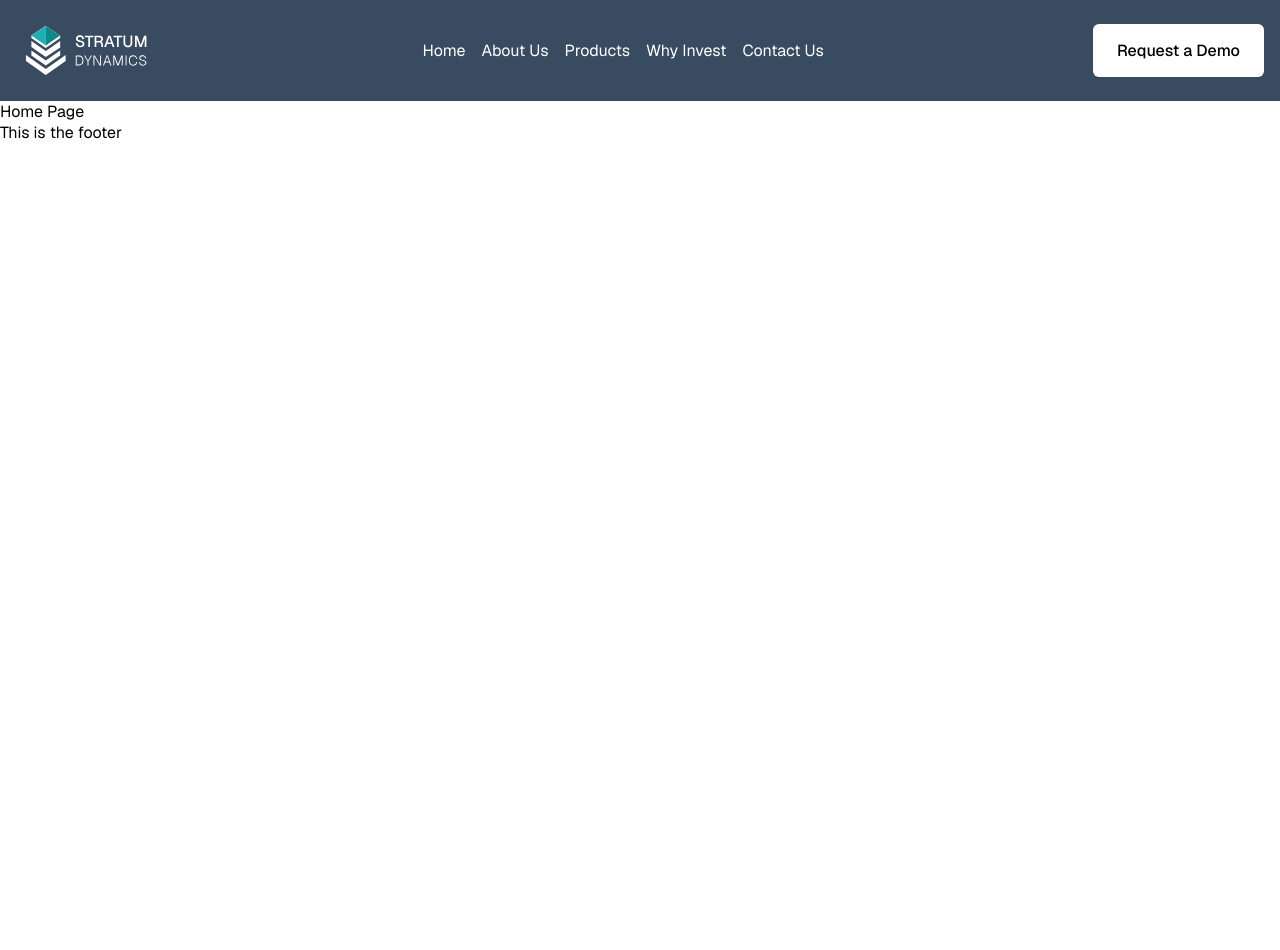
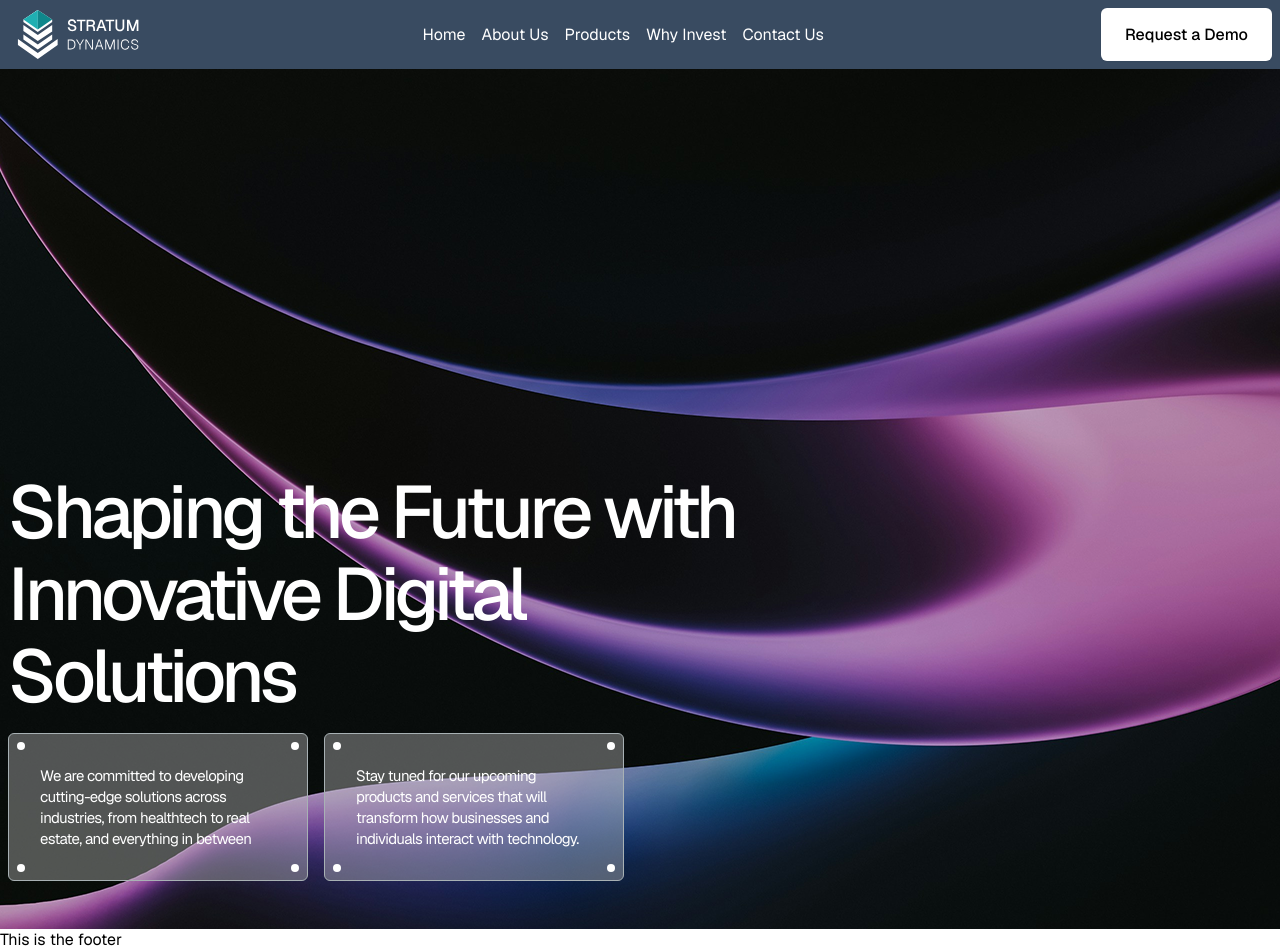
Before and after one commit to Kaeyz/stratum-dynamics, a Next.js app: page / in a window 1280 px wide. Before the commit the page ends 800 px from the top, so only its background shows below. Built offline with nearby package versions, Linux system fonts and the light colour scheme.

Commit message:
completed hom banner

```diff
--- a/src/app/layout.tsx
+++ b/src/app/layout.tsx
@@ -1,23 +1,18 @@
-import { Header } from "@/components/layouts/header";
 import "@/theme/globals.css";
 import type { Metadata } from "next";
-import { Geist, Geist_Mono } from "next/font/google";
+import { Geist } from "next/font/google";
 import React from "react";
 import { Footer } from "@/components/layouts/footer";
+import { Header } from "@/components/layouts/header";
 
-const geistSans = Geist({
-  variable: "--font-geist-sans",
-  subsets: ["latin"],
-});
-
-const geistMono = Geist_Mono({
-  variable: "--font-geist-mono",
+const geistRegular = Geist({
+  variable: "--font-geist-regular",
   subsets: ["latin"],
 });
 
 export const metadata: Metadata = {
-  title: "Create Next App",
-  description: "Generated by create next app",
+  title: "Stratum",
+  description: "Stratum Dynamics",
 };
 
 export default function RootLayout({
@@ -27,7 +22,7 @@ export default function RootLayout({
 }>) {
   return (
     <html lang="en">
-      <body className={`${geistSans.variable} ${geistMono.variable} antialiased`}>
+      <body className={`${geistRegular.variable} antialiased`}>
         <div className="m-auto w-full md:max-w-screen-xl">
           <Header />
           {children}
--- a/src/app/page.tsx
+++ b/src/app/page.tsx
@@ -1,10 +1,11 @@
 import React from "react";
+import { HomeBanner } from "@/components/homepage/home-banner";
 
 export default function Home() {
   return (
     <div>
       <main>
-        <p>Home Page</p>
+        <HomeBanner />
       </main>
     </div>
   );
--- /dev/null
+++ b/src/components/homepage/home-banner.tsx
@@ -0,0 +1,39 @@
+import React from "react";
+
+const renderBannerItem = (text: string) => {
+  return (
+    <div className="relative grid h-[148px] w-[300px] items-center justify-center rounded-md border border-cadet_gray bg-light_gray">
+      {/* Dots */}
+      <span className="absolute left-2 top-2 h-2 w-2 rounded-full bg-white" />
+      <span className="absolute right-2 top-2 h-2 w-2 rounded-full bg-white" />
+      <span className="absolute bottom-2 left-2 h-2 w-2 rounded-full bg-white" />
+      <span className="absolute bottom-2 right-2 h-2 w-2 rounded-full bg-white" />
+
+      <p className="h-[84px] w-[236px] text-[15px] leading-21 -tracking-tight_sm text-white">
+        {text}
+      </p>
+    </div>
+  );
+};
+
+export const HomeBanner = () => {
+  return (
+    <div className="bg-[url('/img/home_banner.png')] bg-cover bg-center md:h-[53.75rem]">
+      <div className="app_container grid h-full items-end justify-center pb-12 pt-16 md:justify-start">
+        <div className="grid max-w-screen-sm gap-4 md:max-w-[800px]">
+          <h2 className="text-wrap text-center text-white md:text-start">
+            Shaping the Future with Innovative Digital Solutions
+          </h2>
+          <div className="grid justify-center gap-4 md:flex md:justify-start">
+            {renderBannerItem(
+              "We are committed to developing cutting-edge solutions across industries, from healthtech to real estate, and everything in between"
+            )}
+            {renderBannerItem(
+              "Stay tuned for our upcoming products and services that will transform how businesses and individuals interact with technology."
+            )}
+          </div>
+        </div>
+      </div>
+    </div>
+  );
+};
--- a/src/components/layouts/header/desktop-header.tsx
+++ b/src/components/layouts/header/desktop-header.tsx
@@ -11,7 +11,7 @@ type DesktopHeaderProps = {
 export const DesktopHeader = (props: DesktopHeaderProps) => {
   const { navData } = props;
   return (
-    <div className="m-auto hidden w-full justify-between md:flex md:max-w-[1320px] md:items-center md:gap-2">
+    <div className="hidden items-center justify-between gap-2 md:flex">
       <AppLogo size="lg" />
       <div className="flex w-full justify-center gap-2 md:gap-4">
         {navData.map((nav) => (
--- a/src/components/layouts/header/index.tsx
+++ b/src/components/layouts/header/index.tsx
@@ -5,9 +5,11 @@ import { navData } from "./nav-data";
 
 export const Header = () => {
   return (
-    <header className="bg-slated_navy px-4 py-4">
-      <DesktopHeader navData={navData} />
-      <MobileHeader navData={navData} />
+    <header className="bg-slated_navy">
+      <div className="app_container">
+        <DesktopHeader navData={navData} />
+        <MobileHeader navData={navData} />
+      </div>
     </header>
   );
 };
--- a/src/components/layouts/header/mobile-header.tsx
+++ b/src/components/layouts/header/mobile-header.tsx
@@ -1,12 +1,11 @@
-"use client"
+"use client";
 
+import Link from "next/link";
 import React, { useState } from "react";
 import { AppLogo } from "../common/logo";
 import { NavItem } from "./nav-data";
 import { Icon } from "@/components/common/icons/icon";
 import { Button } from "@/components/ui/button";
-import Link from "next/link";
-import { usePathname } from "next/navigation";
 
 type MobileHeaderProps = {
   navData: NavItem[];
@@ -15,17 +14,19 @@ type MobileHeaderProps = {
 export const MobileHeader = (props: MobileHeaderProps) => {
   const { navData } = props;
   const [isMenuOpen, setIsMenuOpen] = useState(false);
-  const pathname = usePathname();
   return (
     <div className="md:hidden">
-      <div className="flex justify-between items-center">
+      <div className="flex items-center justify-between">
         <AppLogo size="sm" />
-      <Icon name={isMenuOpen ? "close" : "menu"} size="sm" onClick={() => setIsMenuOpen(!isMenuOpen)} />
+        <Icon
+          name={isMenuOpen ? "close" : "menu"}
+          size="sm"
+          onClick={() => setIsMenuOpen(!isMenuOpen)}
+        />
       </div>
       {isMenuOpen && (
-            <div className="grid gap-4">
+        <div className="grid gap-4 px-2 py-4">
           {navData.map((item) => {
-                const isActive = pathname === item.path;
             return (
               <Link
                 key={item.label}
--- a/src/theme/globals.css
+++ b/src/theme/globals.css
@@ -4,139 +4,17 @@
 
 @layer base {
   body {
-    @apply max-w-full overflow-x-hidden bg-white font-geist text-16 leading-21 text-black;
+    @apply overflow-x-hidden bg-white font-geist text-16 leading-21 text-black;
   }
 
-  h1,
-  .font-h1 {
-    @apply text-38 font-medium leading-48 sm:text-48 sm:leading-56;
+  .app_container {
+    @apply px-2 md:max-w-screen-lg md:mx-auto
   }
+
   h2,
   .font-h2 {
-    @apply text-34 font-medium leading-44 sm:text-40 sm:leading-50;
-  }
-  h3,
-  .font-h3 {
-    @apply text-28 font-medium leading-36 sm:text-32 sm:leading-40;
-  }
-  h4,
-  .font-h4 {
-    @apply text-24 font-medium leading-32 sm:text-28 sm:leading-36;
-  }
-  h5,
-  .font-h5 {
-    @apply text-20 font-medium leading-26 sm:text-24 sm:leading-30;
-  }
-
-  .font-body_regular {
-    @apply text-16 font-regular leading-24 sm:text-18 sm:leading-26;
-  }
-  .font-body_bold {
-    @apply text-16 font-bold leading-24 sm:text-18 sm:leading-26;
-  }
-  .font-body_regular_mid {
-    @apply text-16 font-regular leading-22 sm:leading-26;
-  }
-  .font-body_bold_mid {
-    @apply text-16 font-bold leading-22 sm:leading-26;
-  }
-  .font-body_regular_small {
-    @apply text-14 font-regular leading-20;
-  }
-  .font-body_bold_small {
-    @apply text-14 font-bold leading-20;
-  }
-  .font-category {
-    @apply text-18 leading-36 sm:text-20 sm:leading-40;
-  }
-  .font-overline {
-    @apply text-20 leading-30 sm:text-22 sm:leading-30;
-  }
-
-  .font-input {
-    @apply text-14 leading-20;
-  }
-
-  .label {
-    @apply absolute mx-3 mt-3 bg-transparent px-1 transition duration-200 ease-in-out;
-  }
-  .input:focus + .label,
-  .input:valid + .label {
-    @apply z-10 mx-3 mt-0 h-6 -translate-x-4 -translate-y-4 scale-75 transform bg-white leading-9;
-  }
-
-  .remove-bg {
-    @apply bg-none;
-  }
-
-  .markdown p:not(:last-child),
-  .markdown ul:not(:last-child),
-  .markdown ol:not(:last-child) {
-    @apply mb-2;
-  }
-  .markdown ul li {
-    @apply mb-2 ml-4 list-disc marker:text-light_turquoise;
-  }
-  .markdown ol li {
-    @apply mb-2 ml-4 list-decimal;
-  }
-
-  ::-webkit-scrollbar {
-    @apply h-2 w-1 bg-none;
-  }
-  ::-webkit-scrollbar-thumb {
-    @apply h-2 rounded bg-slated_navy;
+    @apply text-36 font-semibold md:font-medium tracking-[-2%] leading-44 md:text-74 md:leading-82 md:tracking-[-4.44px];
   }
 }
 
-@layer components {
-  .slide-down-enter {
-    @apply -translate-y-full transform opacity-0;
-    animation: slideDownAndShow 0.3s forwards;
-  }
-
-  .slide-down-exit {
-    @apply translate-y-0 transform opacity-100;
-    animation: slideUpAndHide 0.3s forwards;
-  }
-
-  @keyframes slideDownAndShow {
-    to {
-      transform: translateY(0);
-      opacity: 1;
-      display: block;
-    }
-  }
-
-  @keyframes slideUpAndHide {
-    to {
-      transform: translateY(-100%);
-      opacity: 0;
-      display: none;
-    }
-  }
-
-  .slide-right-enter {
-    @apply translate-x-full transform opacity-0;
-    animation: slideRightIn 0.3s forwards;
-  }
-
-  .slide-right-exit {
-    @apply translate-x-0 transform opacity-100;
-    animation: slideRightOut 0.3s forwards;
-  }
-
-  @keyframes slideRightIn {
-    to {
-      transform: translateX(0);
-      opacity: 1;
-    }
-  }
-
-  @keyframes slideRightOut {
-    to {
-      transform: translateX(100%);
-      opacity: 0;
-    }
-  }
-}
+@layer components {}
--- a/src/theme/themeConfig.ts
+++ b/src/theme/themeConfig.ts
@@ -7,12 +7,15 @@ export const themeConfig: Partial<CustomThemeConfig> = {
   colors: {
     white: "#FFFFFF",
     slated_navy: "#394B61",
-    light_gray: "#C1C1C1",
+    light_gray: "#C1C1C166",
+    cadet_gray: "#A8B1B4",
   },
   fontSize: {
+    "74": "4.625em",
     "48": "3em",
     "40": "2.5em",
     "38": "2.375em",
+    "36": "2.25em",
     "34": "2.125em",
     "32": "2em",
     "28": "1.75em",
@@ -25,6 +28,7 @@ export const themeConfig: Partial<CustomThemeConfig> = {
     "12": "0.75em",
   },
   lineHeight: {
+    "82": "82px",
     "70": "70px",
     "56": "56px",
     "50": "50px",
@@ -48,6 +52,9 @@ export const themeConfig: Partial<CustomThemeConfig> = {
     semi_bold: "600",
     bold: "700",
   },
+  letterSpacing: {
+    tight_sm: "0.6px",
+  },
   backgroundImage: {
     "gradient-turquoise": "linear-gradient(180deg, #1E6980, #003849)",
     "gradient-blue": "linear-gradient(180deg, #D5F0F8, #B0E2F1)",
@@ -61,7 +68,6 @@ export const themeConfig: Partial<CustomThemeConfig> = {
     "4/3": "4 / 3",
   },
   spacing: {
-    container: "0.875rem",
     "84": "21rem",
   },
   height: {
@@ -70,6 +76,7 @@ export const themeConfig: Partial<CustomThemeConfig> = {
   },
   screens: {
     sm: "375px",
+    lg: "1320px",
     xl: "1512px",
   },
 };
```
Also changed, not shown: public/img/home_banner.png (added). Lines whose indentation alone changed are shown as unchanged.
